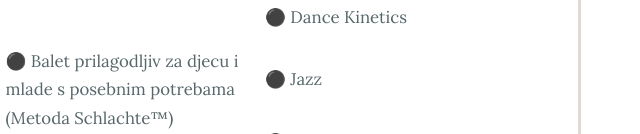
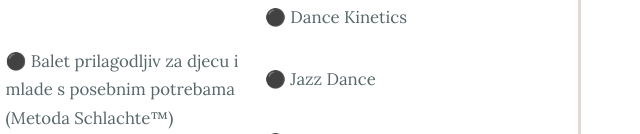
Before and after one commit to 33hawk/Danzart, a website: page app/silabus.html in a window 1280 px wide. Shown: the part 818-952 px from the top of the page, 380-1020 px from the left. Drawn offline with nearby package versions, Linux system fonts and the light colour scheme; files that its build step writes are made by us from their sources.

Commit message:
changed text Jazz for jazz dance

```diff
--- a/app/silabus.html
+++ b/app/silabus.html
@@ -93,7 +93,7 @@
 
                                     <h4 class="subtitle">Drugi plesni stilovi</h4><br><br><br>
                                     <p class="text"><a href="#kinetics">&#9899; Dance Kinetics</a></p><br><br>
-                                    <p class="text"><a href="#jazz">&#9899; Jazz</a></p><br><br>
+                                    <p class="text"><a href="#jazz">&#9899; Jazz Dance</a></p><br><br>
                                     <p class="text"><a href="#contemporary">&#9899; Suvremeni ples</a></p><br><br>
                                     <p class="text"><a href="#latin">&#9899; Latin Moves & Senses</a></p><br><br>
                                 </div>
```
